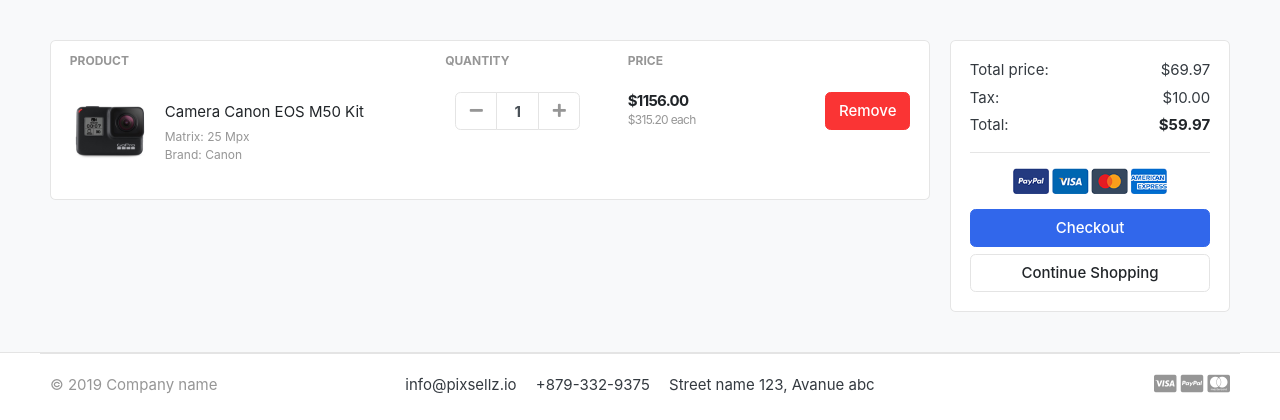
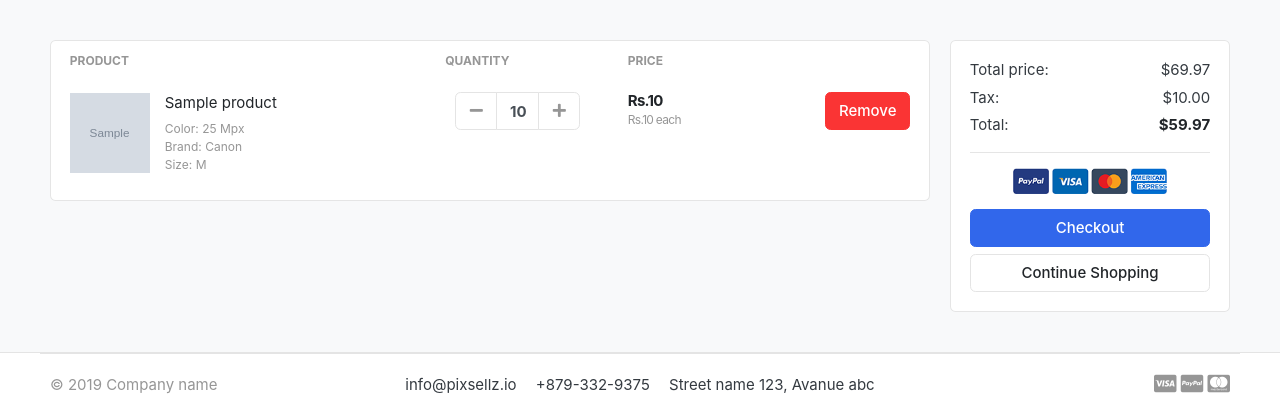
Before and after one commit to sude2p/Ecommerce-django, a Django app: template carts/templates/carts/cart.html in a window 1280 px wide. Shown: the part 118-538 px from the top of the page. Run offline with Django 5.2, Linux system fonts and the light colour scheme; the template is opened without the code that fills it: most values are stand-ins (such as "Sample title", 1, 10 or a date in 2020); grey boxes marked "Sample" are stand-in pictures; some libraries are stand-ins or nearby versions; some web fonts are replaced.

Commit message:
working on cart functionality

```diff
--- a/carts/models.py
+++ b/carts/models.py
@@ -17,5 +17,8 @@
     quantity = models.IntegerField()
     is_active = models.BooleanField(default=True)
 
+    def sub_total(self):
+        return self.product.price * self.quantity
+
     def __str__(self):
-        return self.product
+        return str(self.product)
--- a/carts/templates/carts/cart.html
+++ b/carts/templates/carts/cart.html
@@ -21,13 +21,14 @@
     </tr>
     </thead>
     <tbody>
+         {% for cart_item in cart_items %}
     <tr>
         <td>
             <figure class="itemside align-items-center">
-                <div class="aside"><img src="{% static './images/items/11.jpg'%}" class="img-sm"></div>
+                <div class="aside"><img src="{{cart_item.product.image.url}}" class="img-sm"></div>
                 <figcaption class="info">
-                    <a href="#" class="title text-dark">Camera Canon EOS M50 Kit</a>
-                    <p class="text-muted small">Matrix: 25 Mpx <br> Brand: Canon</p>
+                    <a href="#" class="title text-dark">{{cart_item.product.product_name}}</a>
+                    <p class="text-muted small">Color: 25 Mpx <br> Brand: Canon <br> Size: M </p>
                 </figcaption>
             </figure>
         </td>
@@ -38,17 +39,17 @@
                                 <div class="input-group-prepend">
                                 <button class="btn btn-light" type="button" id="button-plus"> <i class="fa fa-minus"></i> </button>
                                 </div>
-                                <input type="text" class="form-control"  value="1">
+                                <input type="text" class="form-control"  value="{{ cart_item.quantity }}">
                                 <div class="input-group-append">
-                                <button class="btn btn-light" type="button" id="button-minus"> <i class="fa fa-plus"></i> </button>
+                                <a href="{% url 'add_cart' cart_item.product.id %}"   class="btn btn-light" type="button" id="button-minus"> <i class="fa fa-plus"></i> </a>
                                 </div>
                             </div> <!-- input-group.// -->
                         </div> <!-- col.// -->
         </td>
         <td>
             <div class="price-wrap">
-                <var class="price">$1156.00</var>
-                <small class="text-muted"> $315.20 each </small>
+                <var class="price">Rs.{{cart_item.sub_total}}</var>
+                <small class="text-muted"> Rs.{{cart_item.product.price}} each </small>
             </div> <!-- price-wrap .// -->
         </td>
         <td class="text-right">
@@ -56,8 +57,9 @@
         </td>
     </tr>
 
+    {% endfor %}
 
-    </tbody>
+</tbody>
     </table>
     </div> <!-- card.// -->
 
```
Also changed, not shown: carts/views.py (+28 -3 lines).
